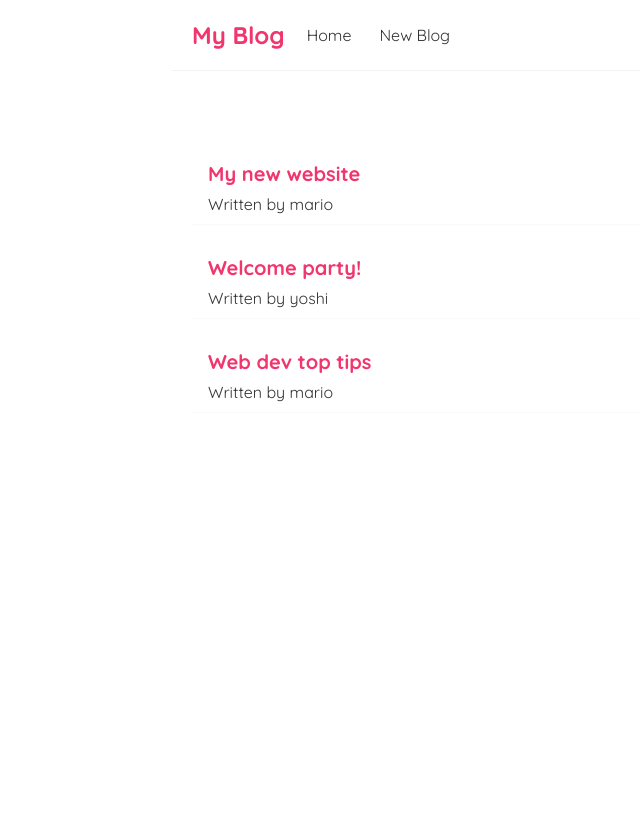
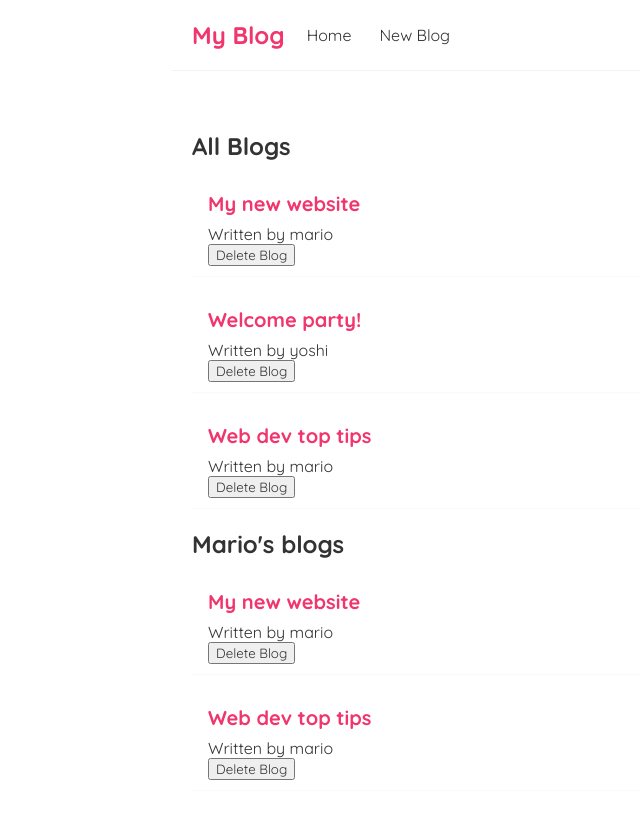
Before and after one commit to markpackham/react-revise-nn, a React (Create React App) app: page / in a window 1280 px wide. Shown: the top 818 px of the page, without its empty margins (148-788 px from the left). Built offline with nearby package versions, Linux system fonts and the light colour scheme.

Commit message:
add deletion button, https://youtu.be/CWEOYFzgOJs?t=57

```diff
--- /dev/null
+++ b/src/BlogList.js
@@ -0,0 +1,19 @@
+const BlogList = ({ blogs, title }) => {
+  //   const blogs = props.blogs;
+  //   const title = props.title;
+
+  return (
+    <div className="bloglist">
+      <h2>{title}</h2>
+      {blogs.map((blog) => (
+        <div className="blog-preview" key={blog.id}>
+          <h2>{blog.title}</h2>
+          <p>Written by {blog.author}</p>
+          <button onClick={() => handleDelete(blog.id)}>Delete Blog</button>
+        </div>
+      ))}
+    </div>
+  );
+};
+
+export default BlogList;
--- a/src/Home.js
+++ b/src/Home.js
@@ -1,4 +1,5 @@
 import { useState } from "react";
+import BlogList from "./BlogList";
 
 const Home = () => {
   const [blogs, setBlogs] = useState([
@@ -14,12 +15,11 @@
 
   return (
     <div className="home">
-      {blogs.map((blog) => (
-        <div className="blog-preview" key={blog.id}>
-          <h2>{blog.title}</h2>
-          <p>Written by {blog.author}</p>
-        </div>
-      ))}
+      <BlogList blogs={blogs} title="All Blogs" />
+      <BlogList
+        blogs={blogs.filter((blog) => blog.author === "mario")}
+        title="Mario's blogs"
+      />
     </div>
   );
 };
```
Also changed, not shown: 1 other file (tests, documents, lock files or other folders).
